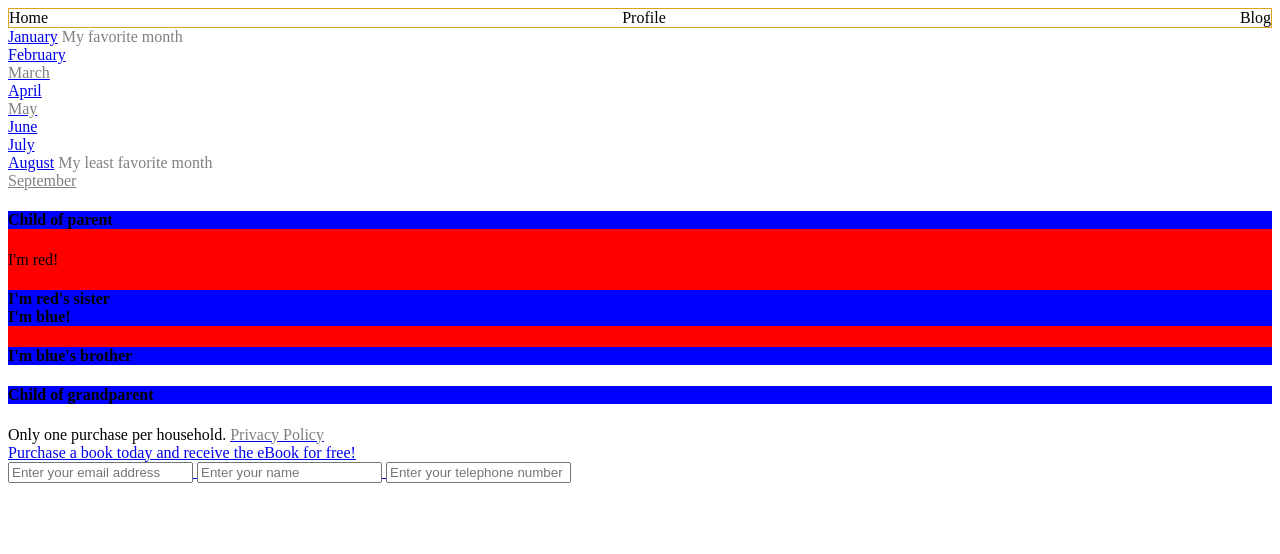
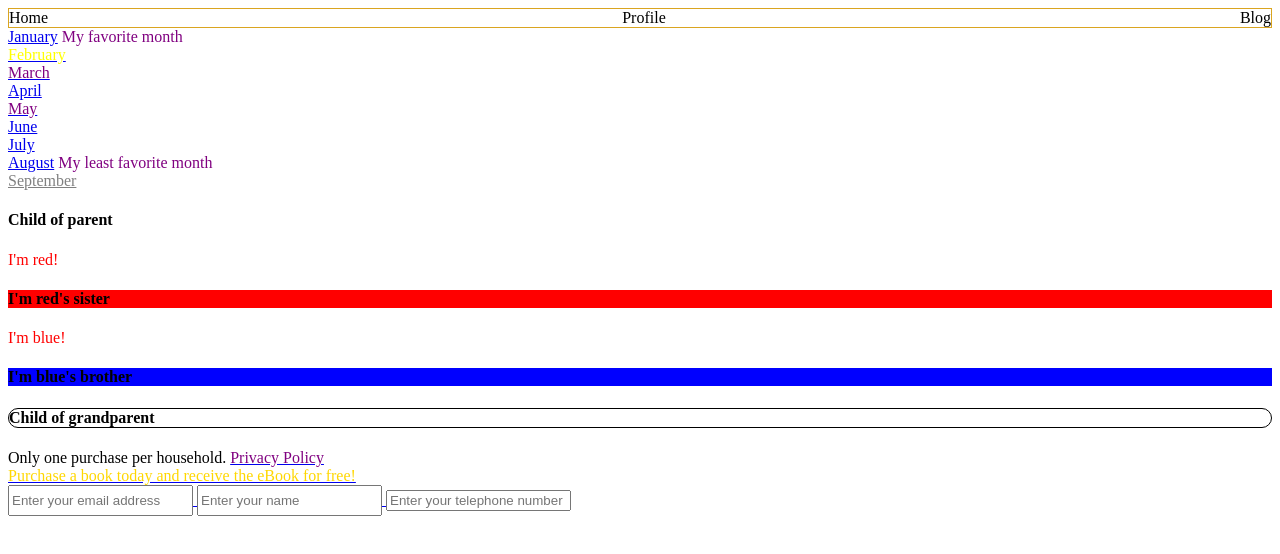
Before and after one commit to Daniel-Brewer/css_selectors, a plain HTML site: page index.html in a window 1280 px wide. Drawn offline with Linux system fonts and the light colour scheme.

Commit message:
think I'm done

```diff
--- a/index.html
+++ b/index.html
@@ -15,6 +15,7 @@
     </ul>
 </header>
 
+ <a>
   <section>
       <nav>
 
@@ -61,16 +62,18 @@
       </ul>
 
     </di>
+    <!-- #3 -->
 </nav>
   </section>
-
+</a>
+ <a>
   <section>
     <div class="grandparent">
       <div class="parent">
         <h4>Child of parent</h4>
         <div>
           <div>I'm red!</div>
-          <h4>I'm red's sister
+          <h4>I'm red's sister</h4>
           <div>I'm blue!</div>
           <h4>I'm blue's brother</h4>
         </div>
@@ -78,6 +81,7 @@
       <h4>Child of grandparent</h4>
     </div>
   </section>
+  </a>
 
   <footer class="padded">
 
--- a/main.css
+++ b/main.css
@@ -1,21 +1,25 @@
+/* styling header - # 1 */
 header {
 
     border-style: solid;
     border-width: 1px;
     border-color: goldenrod;
 }
-
-/* nav > div {
-    display: flex;
-    justify-content: space-between;
-} */
+/* styling #2 */
 header > ul {
     display: flex;
     justify-content: space-between;
 }
-
+/* #4 */
 .disabled {
     color: gray;
+}
+span.disabled {
+    color: purple;
+}
+/* 5 */
+.active {
+    color: yellow;
 }
 
 
@@ -26,14 +30,39 @@ ul {
     padding: 0;
 }
 
-div > div {
+
+/* #8 */
+h4 + div > div {
+    color: red;
+}
+
+/* #9 */
+h4 + div > div + h4 > div {
+    color: blue;
+}
+/* #10 */
+h4 ~ div :nth-child(2) {
     background-color: red;
 }
-
-h4 > div {
+/* #11 */
+h4 ~ div :nth-child(4) {
     background-color: blue;
 }
-
-div > h4 {
-    background-color: blue;
+/* #12 */
+.grandparent > h4 {
+    border: 1px solid black;
+    border-radius: 25px;
 }
+/* .grandparent :nth-child(1) {
+    border: 1px solid black;
+    border-radius: 25px;
+} */
+/* 13 */
+.promo {
+    font: bold;
+    color: gold;
+}
+/* #14 */
+input[type=text] {
+    height: 25px;
+}
```
